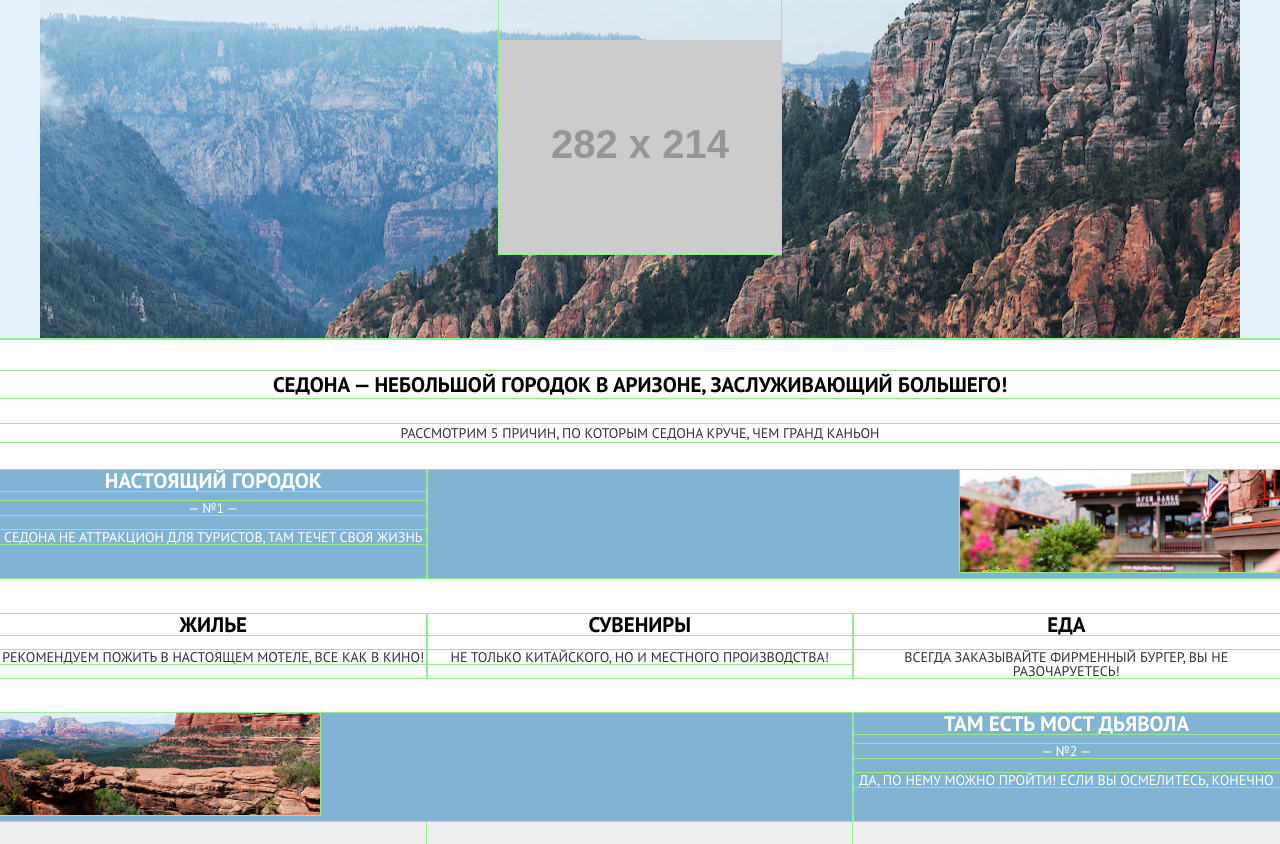
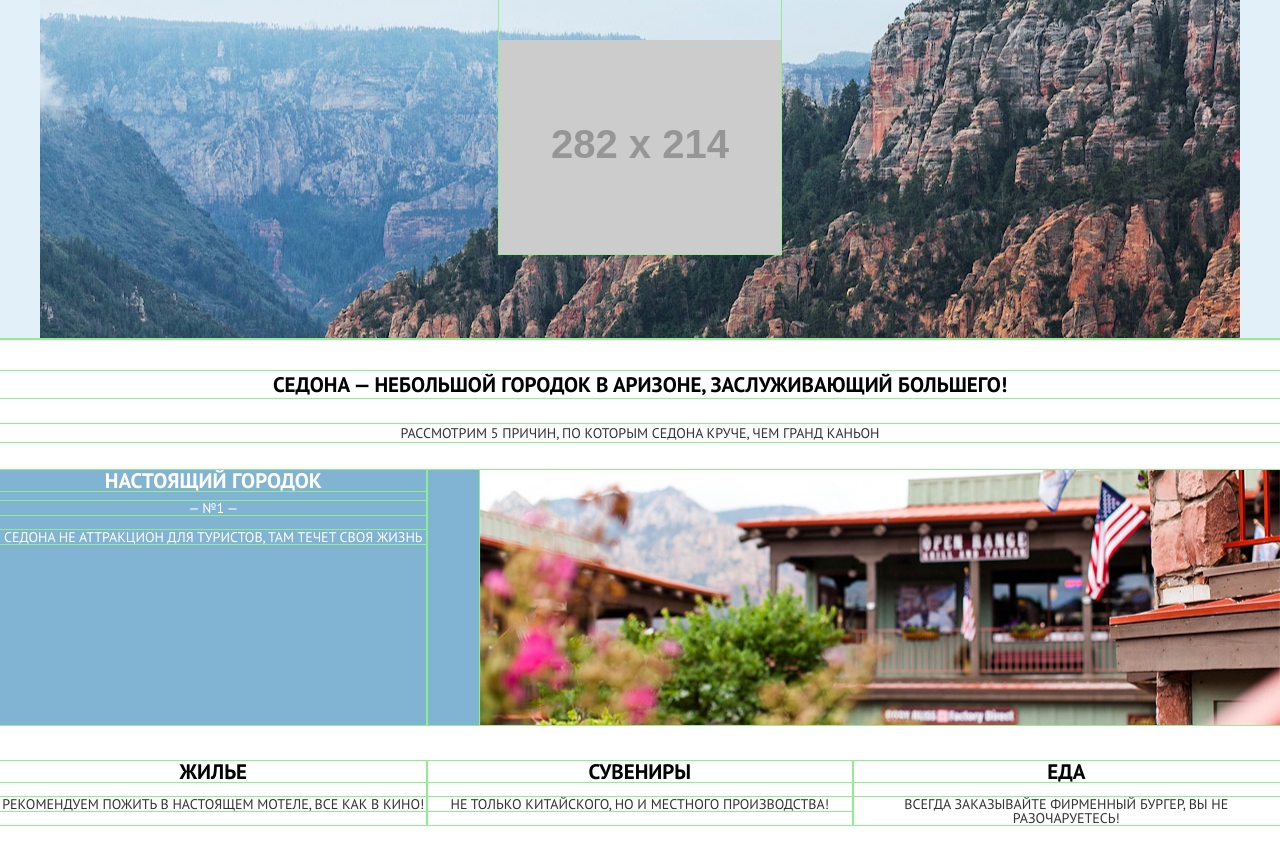
Before and after one commit to St-DenisNikita/383653-sedona-21, a website: page source/index.html in a window 1280 px wide. Shown: the part 106-950 px from the top of the page. Drawn offline with nearby package versions, Linux system fonts and the light colour scheme; files that its build step writes are made by us from their sources; placeholder pictures from the web are drawn by us.

Commit message:
Убирает атрибут width у картинок в блоке reasons

```diff
--- a/source/index.html
+++ b/source/index.html
@@ -52,7 +52,7 @@
               <picture class="reasons__picture reasons__picture--right">
                 <source media="(min-width: 1200px)" srcset="../img/desktop-photo-city@1x.jpg">
                 <source media="(min-width: 768px)" srcset="../img/tablet-photo-city@1x.jpg">
-                <img class="reasons__image" src="../img/mobile-photo-city@1x.jpg" alt="Наш лучший мотель" width="320">
+                <img class="reasons__image" src="../img/mobile-photo-city@1x.jpg" alt="Наш лучший мотель">
               </picture>
               <ul class="reasons__advantages advantages">
                 <li class="advantages__item">
@@ -78,7 +78,7 @@
               <picture class="reasons__picture reasons__picture--left">
                 <source media="(min-width: 1200px)" srcset="../img/desktop-photo-bridge@1x.jpg">
                 <source media="(min-width: 768px)" srcset="../img/tablet-photo-bridge@1x.jpg">
-                <img class="reasons__image" src="../img/mobile-photo-bridge@1x.jpg" alt="Главная достопремечательность Седоны - Мост Дьявола" width="320">
+                <img class="reasons__image" src="../img/mobile-photo-bridge@1x.jpg" alt="Главная достопремечательность Седоны - Мост Дьявола">
               </picture>
             </li>
             <li class="reasons__item reasons__item--brief">
```
